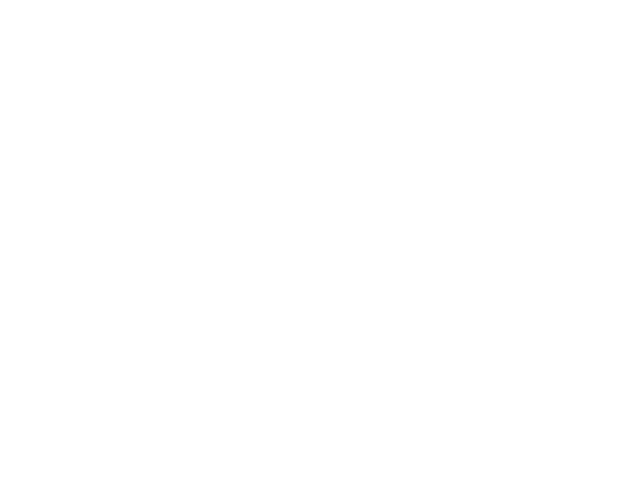
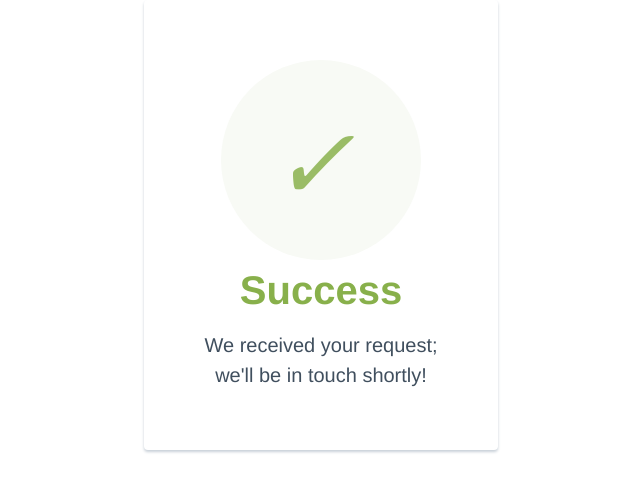
Before and after one commit to kingztech2019/nia_frontend, a React (Create React App) app: page /success in a window 1280 px wide. Before the commit this address had no page. Shown: the top 492 px of the page, without its empty margins (319-959 px from the left). Built offline with nearby package versions, Linux system fonts and the light colour scheme.

Commit message:
modificaton

```diff
--- a/package.json
+++ b/package.json
@@ -16,6 +16,7 @@
     "react-html5-camera-photo": "^1.5.5",
     "react-router-dom": "^6.2.1",
     "react-scripts": "5.0.0",
+    "react-toastify": "^8.2.0",
     "tawkto-react": "^3.0.1",
     "web-vitals": "^2.1.4"
   },
--- a/src/App.js
+++ b/src/App.js
@@ -1,5 +1,6 @@
+import React, { useEffect, useState } from "react";
 import Login from "./components/Login";
-import { Route, Routes } from "react-router-dom";
+import { Route, Routes, useNavigate } from "react-router-dom";
 import Home from "./components/Home";
 import InsuranceCompany from "./components/InsuranceCompany";
 import Identity from "./components/Identity";
@@ -7,8 +8,48 @@ import Personaldetails from "./components/PersonalDetails";
 import VechicleDetails from "./components/VechicleDetails";
 import PolicyDetails from "./components/PolicyDetails";
 import CameraDetails from "./components/Camera";
+import SuccessPage from "./components/SuccessPage";
+import MobileScreen from "./components/MobileScreen";
+import axios from "axios";
 
 function App() {
+  const [status, setStatus] = useState();
+  const [idCode, setIdCode] = useState();
+  const navigate = useNavigate();
+  const statusTimeout = setInterval(getStatus, 20000);
+
+  async function getStatus() {
+    const token = localStorage.getItem("jwt");
+    try {
+      const response = await axios.get(
+        `${process.env.REACT_APP_BACKEND_URL}/private/status-check?id=${idCode}`,
+
+        {
+          headers: {
+            Authorization: `Bearer ${token}`,
+          },
+        }
+      );
+      setStatus(response?.data?.status?.UploadStatus);
+      if (response?.data?.status?.UploadStatus == "active") {
+        navigate("/success");
+      }
+
+      console.log();
+      //setLoading(false);
+    } catch (error) {
+      console.log(error);
+      // setLoading(false);
+    }
+  }
+  useEffect(() => {
+    const identityCode = localStorage.getItem("identity");
+    setIdCode(identityCode);
+    if (identityCode) {
+      getStatus();
+    }
+  }, [statusTimeout]);
+
   return (
     <Routes>
       <Route exact path="/home" element={<Home />} />
@@ -19,6 +60,12 @@ function App() {
       <Route exact path="/vechicle" element={<VechicleDetails />} />
       <Route exact path="/policy" element={<PolicyDetails />} />
       <Route exact path="/camera" element={<CameraDetails />} />
+      <Route
+        exact
+        path="/success"
+        element={<SuccessPage statusTimeout={statusTimeout} />}
+      />
+      <Route exact path="/mobile" element={<MobileScreen />} />
     </Routes>
   );
 }
--- a/src/components/Camera.jsx
+++ b/src/components/Camera.jsx
@@ -2,6 +2,9 @@ import React, { useState, useEffect, Fragment, useRef } from "react";
 import NavBar from "./NavBar";
 import axios from "axios";
 import { Camera } from "react-cam";
+import SuccessPage from "./SuccessPage";
+import { ToastContainer, toast } from "react-toastify";
+import "react-toastify/dist/ReactToastify.css";
 export default function CameraDetails() {
   const videoRef = useRef(null);
   const phoneRef = useRef(null);
@@ -14,6 +17,7 @@ export default function CameraDetails() {
     thirdimage: "",
     fourthimage: "",
   });
+  const [status, setStatus] = useState();
   const [active, setActive] = useState(0);
   const [disabled, setDisabled] = useState(true);
   // function handleTakePhoto(dataUri) {
@@ -28,9 +32,9 @@ export default function CameraDetails() {
         video: {
           width: 500,
           height: 500,
-          facingMode: {
-            exact: "environment",
-          },
+          // facingMode: {
+          //   exact: "environment",
+          // },
         },
       })
       .then((stream) => {
@@ -122,7 +126,7 @@ export default function CameraDetails() {
     if (code) {
       setIdCode(code);
     }
-  });
+  }, []);
   const postImages = () => {
     const payload = {
       firstimage: image.firstimage,
@@ -138,6 +142,15 @@ export default function CameraDetails() {
         }
       )
       .then(function (response) {
+        toast.success("Images uploaded successfully!", {
+          position: "bottom-right",
+          autoClose: 5000,
+          hideProgressBar: false,
+          closeOnClick: true,
+          pauseOnHover: true,
+          draggable: true,
+          progress: undefined,
+        });
         console.log(response);
       })
       .catch(function (error) {
@@ -148,9 +161,25 @@ export default function CameraDetails() {
     setActive(active + 1);
     setDisabled(true);
   };
+
+  const handleBack = () => {
+    setActive(active - 1);
+    setDisabled(false);
+  };
   return (
     <NavBar>
       <div className="lg:px- max-w-screen-sm">
+        <ToastContainer
+          position="bottom-right"
+          autoClose={7000}
+          hideProgressBar={false}
+          newestOnTop={false}
+          closeOnClick
+          rtl={false}
+          pauseOnFocusLoss
+          draggable
+          pauseOnHover
+        />
         <div className="text-center">
           <video
             playsInline="true"
@@ -247,10 +276,7 @@ export default function CameraDetails() {
           <div className="flex justify-between pt-6">
             <div>
               {active !== 0 && (
-                <button
-                  className="text-indigo-700"
-                  onClick={() => setActive(active - 1)}
-                >
+                <button className="text-indigo-700" onClick={handleBack}>
                   Back
                 </button>
               )}
--- a/src/components/Identity.jsx
+++ b/src/components/Identity.jsx
@@ -50,6 +50,10 @@ const Identity = () => {
       navigate("/");
     }
   }, []);
+
+  // function getAlerts() {
+  //   console.log("CALLED");
+  // }
 
   return (
     <NavBar>
--- /dev/null
+++ b/src/components/MobileScreen.jsx
@@ -0,0 +1,19 @@
+import React, { useEffect, useState } from "react";
+import axios from "axios";
+import NavBar from "./NavBar";
+
+export default function MobileScreen() {
+  return (
+    <NavBar>
+      <div className="text-center">
+        <div>
+          Kindly check your email to follow the process on the mobile for the
+          capturing.
+        </div>
+        <div className="flex items-center justify-center pt-4">
+          <img src="/capture.png" className="h-96" />
+        </div>
+      </div>
+    </NavBar>
+  );
+}
--- a/src/components/NavBar.jsx
+++ b/src/components/NavBar.jsx
@@ -15,6 +15,11 @@ const NavBar = (props) => {
       console.log("STATUS", status);
     });
   }, []);
+
+  const logOut = () => {
+    localStorage.removeItem("jwt");
+    navigate("/");
+  };
   // const logOut = () => {
   //   axios
   //     .post(
@@ -42,7 +47,10 @@ const NavBar = (props) => {
           <div>
             <img src="/image.svg" className="w-64" />
           </div>
-          <div className="hidden pr-11 lg:block">
+          <div
+            onClick={logOut}
+            className="hidden cursor-pointer pr-11 lg:block"
+          >
             <img src="/logout.png" />
           </div>
         </div>
@@ -82,7 +90,7 @@ const NavBar = (props) => {
             <div>
               <img src="/image.svg" className="w-64" />
             </div>
-            <div className="hidden lg:block">
+            <div onClick={logOut} className="hidden lg:block">
               <img src="/logout.png" />
             </div>
           </div>
--- /dev/null
+++ b/src/components/SuccessPage.jsx
@@ -0,0 +1,27 @@
+import React, { useEffect } from "react";
+import NavBar from "./NavBar";
+import "./success.css";
+
+export default function ({ statusTimeout }) {
+  useEffect(() => {
+    clearInterval(statusTimeout);
+    console.log(statusTimeout);
+
+    localStorage.removeItem("identity");
+  }, []);
+
+  return (
+    <div className="container">
+      <div class="card">
+        <div className="icon">
+          <i class="checkmark">✓</i>
+        </div>
+        <h1>Success</h1>
+        <p>
+          We received your request;
+          <br /> we'll be in touch shortly!
+        </p>
+      </div>
+    </div>
+  );
+}
--- a/src/components/VechicleDetails.jsx
+++ b/src/components/VechicleDetails.jsx
@@ -2,7 +2,9 @@ import React, { useState, useEffect } from "react";
 import NavBar from "./NavBar";
 import axios from "axios";
 import { useForm } from "react-hook-form";
+import { useNavigate } from "react-router-dom";
 export default function VechicleDetails({ vinData, regNo }) {
+  const navigate = useNavigate();
   const [show, setShow] = useState(false);
   const [message, setMessage] = useState();
   const [formData, setFormData] = useState();
@@ -11,6 +13,7 @@ export default function VechicleDetails({ vinData, regNo }) {
   const [statesList, setStatesList] = useState();
   const [lgaList, setLgaList] = useState();
   const [loading, setLoading] = useState(false);
+  const [status, setStatus] = useState();
   const {
     register,
     handleSubmit,
@@ -24,6 +27,43 @@ export default function VechicleDetails({ vinData, regNo }) {
 
   const onSubmit = async (data) => {
     setLoading(true);
+    const {
+      reg_no,
+      vin,
+      engine,
+      vechicle_color,
+      model,
+      value,
+      capacity,
+      make,
+      policy_holder,
+      phone_number,
+      email,
+      company,
+      state,
+      nin,
+      lga,
+      address,
+    } = data;
+    const body = {
+      reg_no,
+      vin,
+      engine,
+      vechicle_color,
+      model,
+      value,
+      capacity,
+      make,
+      policy_holder,
+      phone_number,
+      email,
+      company,
+      state,
+      nin,
+      lga,
+      address,
+    };
+
     const token = localStorage.getItem("jwt");
     const headers = {
       "content-type": "application/json",
@@ -33,13 +73,14 @@ export default function VechicleDetails({ vinData, regNo }) {
     try {
       const response = await axios.post(
         `${process.env.REACT_APP_BACKEND_URL}/private/all-details`,
-        { ...data },
+        { ...body },
         {
           headers: headers,
         }
       );
+      localStorage.setItem("identity", response.data?.identity);
 
-      console.log(response);
+      navigate("/mobile");
       setLoading(false);
     } catch (error) {
       console.log(error);
@@ -108,6 +149,7 @@ export default function VechicleDetails({ vinData, regNo }) {
         // always executed
       });
   };
+
   return (
     <>
       <div className="pb-2">
--- /dev/null
+++ b/src/components/success.css
@@ -0,0 +1,37 @@
+.container {
+  text-align: center;
+}
+h1 {
+  color: #88b04b;
+  font-family: "Nunito Sans", "Helvetica Neue", sans-serif;
+  font-weight: 900;
+  font-size: 40px;
+  margin-bottom: 10px;
+}
+.icon {
+  border-radius: 200px;
+  height: 200px;
+  width: 200px;
+  background: #f8faf5;
+  margin: 0 auto;
+}
+p {
+  color: #404f5e;
+  font-family: "Nunito Sans", "Helvetica Neue", sans-serif;
+  font-size: 20px;
+  margin: 0;
+}
+i {
+  color: #9abc66;
+  font-size: 100px;
+  line-height: 200px;
+  margin-left: -15px;
+}
+.card {
+  background: white;
+  padding: 60px;
+  border-radius: 4px;
+  box-shadow: 0 2px 3px #c8d0d8;
+  display: inline-block;
+  margin: 0 auto;
+}
```
Also changed, not shown: src/components/Login.jsx (+14 -4 lines), src/components/PersonalDetails.jsx (+29 -13 lines), public/capture.png (added), 1 other file (tests, documents, lock files or other folders).
